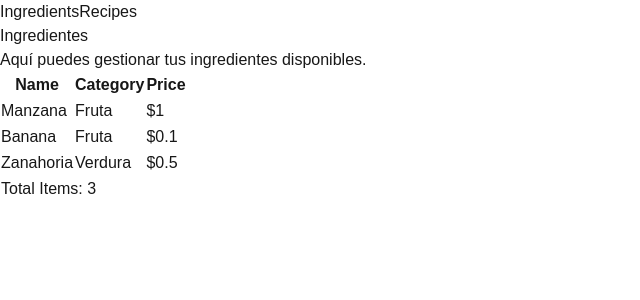
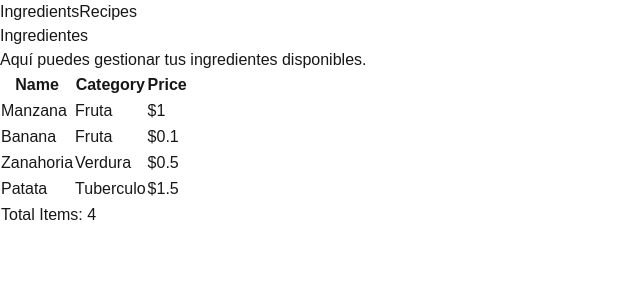
Before and after one commit to joseph90sg/whats-in-the-fridge-front, a Next.js app: page /ingredients in a window 1280 px wide. Shown: the top 300 px of the page, without its empty margins (0-640 px from the left). Built offline with nearby package versions, Linux system fonts and the light colour scheme.

Commit message:
chore(table): make TableRow expandable by prop

```diff
--- a/src/app/ingredients/page.tsx
+++ b/src/app/ingredients/page.tsx
@@ -1,4 +1,4 @@
-import Table from "@/components/molecules/Table";
+import Table from "@/components/molecules/Table/Table";
 
 export default function IngredientsPage() {
   const columns = ['Name', 'Category', 'Price'];
@@ -6,6 +6,7 @@ export default function IngredientsPage() {
     { Name: "Manzana", Category: "Fruta", Price: "$1", details: "Detalles de la manzana" },
     { Name: "Banana", Category: "Fruta", Price: "$0.1", details: "Detalles de la banana" },
     { Name: "Zanahoria", Category: "Verdura", Price: "$0.5" , details: "Detalles de la zanahoria" },
+    { Name: "Patata", Category: "Tuberculo", Price: "$1.5" },
   ];
 
   return (
--- a/src/components/atoms/TableRow.tsx
+++ b/src/components/atoms/TableRow.tsx
@@ -3,7 +3,7 @@
 import { useState } from "react";
 import Cell from "./Cell";
 
-export default function TableRow({ rowData, details }: { rowData: string[], details: string }) {
+export default function TableRow({ rowData, children, expandable = false }: { rowData: string[], children?: React.ReactNode, expandable?: boolean }) {
   const [isExpanded, setIsExpanded] = useState(false);
 
   return (
@@ -14,9 +14,11 @@ export default function TableRow({ rowData, details }: { rowData: string[], deta
         ))}
       </tr>
 
-      {isExpanded && (
+      {expandable && isExpanded && children && (
         <tr>
-          <Cell colSpan={rowData.length} className="p-4 border-t">{details}</Cell>
+          <Cell colSpan={rowData.length} className="p-4 border-t">
+            {children}
+          </Cell>
         </tr>
       )}
     </>
--- a/src/components/molecules/Table.tsx
+++ b/src/components/molecules/Table/Table.tsx
@@ -1,4 +1,4 @@
-import TableFooter from "../atoms/TableFooter";
+import TableFooter from "../../atoms/TableFooter";
 import TableBody from "./TableBody";
 import TableHeader from "./TableHeader";
 
@@ -7,11 +7,11 @@ interface TableProps {
     values: { [key: string]: string}[]
 };
 
-const Table: React.FC<TableProps> = ({ columns, values }) => {
+export default function Table({ columns, values }: TableProps) {
     return (
         <table className="w-full border-collapse border">
             <TableHeader columns={columns}></TableHeader>
-            <TableBody data={values}></TableBody>
+            <TableBody columns={columns} values={values}></TableBody>
             <TableFooter>
                 <tr>
                     <td colSpan={columns.length} className="text-center">
@@ -21,6 +21,4 @@ const Table: React.FC<TableProps> = ({ columns, values }) => {
             </TableFooter>
         </table>
     );
-};
-
-export default Table;
+}
--- /dev/null
+++ b/src/components/molecules/Table/TableBody.tsx
@@ -0,0 +1,25 @@
+import TableRow from "../../atoms/TableRow";
+
+interface TableBodyProps {
+    columns: string[];
+    values: { [key: string]: string }[];
+}
+
+
+export default function TableBody({ columns, values }: TableBodyProps) {
+    return (
+        <tbody>
+            {values.map((row, index) => {
+                return (
+                    <TableRow
+                        key={index}
+                        rowData={columns.map(column => row[column])}
+                        expandable={!!row.details}
+                    >
+                        {row.details && <p>{row.details}</p>}
+                    </TableRow>
+                )
+            })}
+        </tbody>
+    );
+}
--- a/src/components/molecules/TableHeader.tsx
+++ b/src/components/molecules/Table/TableHeader.tsx
@@ -1,4 +1,4 @@
-import HeadCell from "../atoms/HeadCell";
+import HeadCell from "../../atoms/HeadCell";
 
 export default function TableHeader({ columns }: { columns: string[] }) {
     return (
--- a/src/components/molecules/TableBody.tsx
+++ /dev/null
@@ -1,16 +0,0 @@
-import TableRow from "../atoms/TableRow";
-
-export default function TableBody({ data }: { data: { [key: string]: string }[] }) {
-    return (
-        <tbody>
-            {data.map((row, index) => {
-                const rowData = Object.values(row).slice(0, -1);
-                const details = row.details;
-
-                return (
-                    <TableRow key={index} rowData={rowData} details={details}></TableRow>
-                )
-            })}
-        </tbody>
-    );
-}
```
